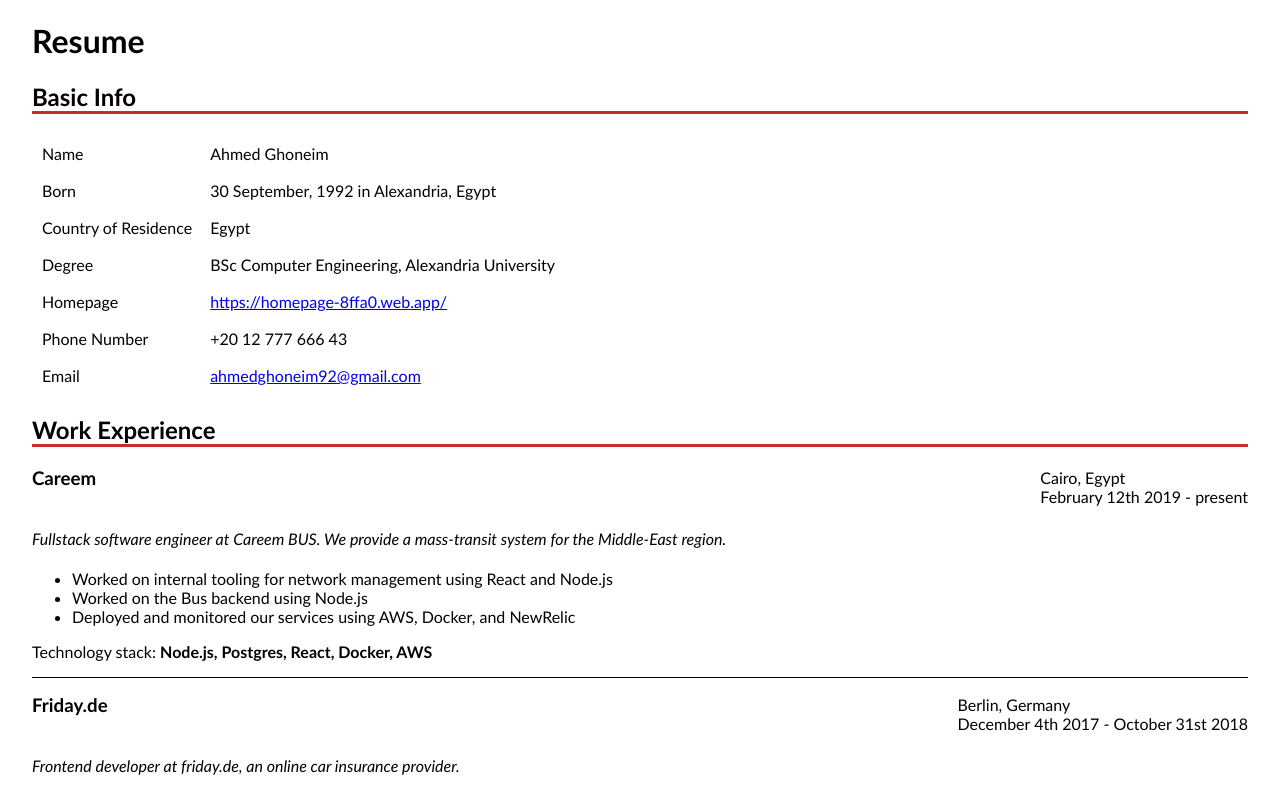
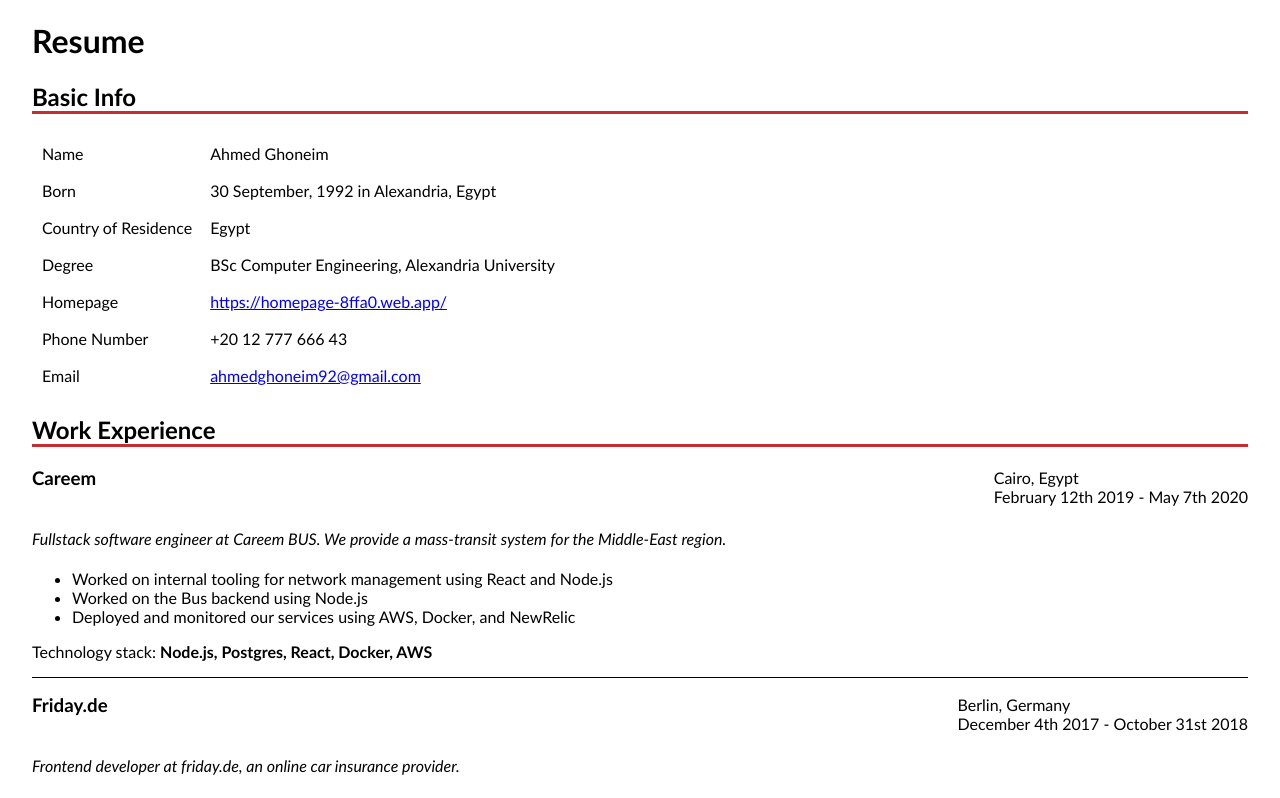
Before and after one commit to aghoneim92/homepage-old, a React (Create React App) app: page /resume in a window 1280 px wide. Shown: the top 798 px of the page. Built offline with nearby package versions, Linux system fonts and the light colour scheme.

Commit message:
Add careem end date

```diff
--- a/src/components/Resume/WorkExperience.tsx
+++ b/src/components/Resume/WorkExperience.tsx
@@ -14,7 +14,7 @@
 const jobs: JobDetails[] = [
   {
     from: "February 12th 2019",
-    to: "present",
+    to: "May 7th 2020",
     company: "Careem",
     location: "Cairo, Egypt",
     description:
```
